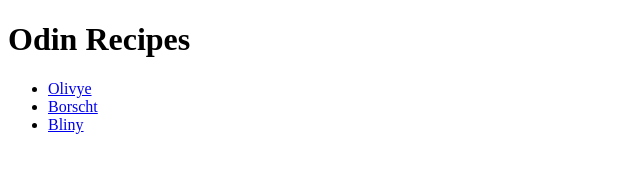
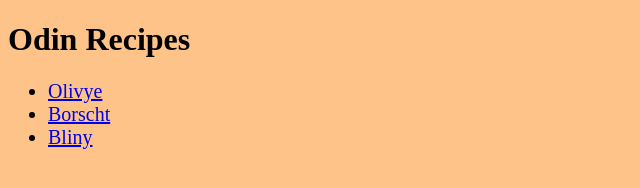
Before and after one commit to redshift-0/odin-recipes, a plain HTML site: page index.html in a window 1280 px wide. Shown: the whole page, without its empty margins (0-640 px from the left). Drawn offline with Linux system fonts and the light colour scheme.

Commit message:
Style index

```diff
--- a/index.html
+++ b/index.html
@@ -3,6 +3,7 @@
     <head>
         <meta charset="UTF-8">
         <title>Odin Recipes</title>
+        <link href="./styles.css" rel="stylesheet">
     </head>
 
     <body>
--- /dev/null
+++ b/styles.css
@@ -0,0 +1,7 @@
+* {
+    background-color: rgb(254, 195, 136);
+}
+
+li {
+    font-size: 20px;
+}
```
